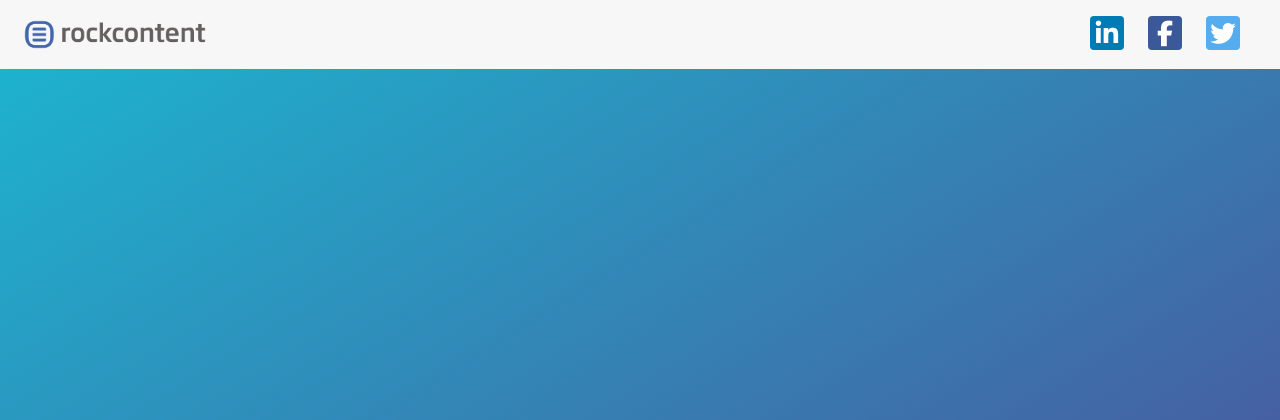
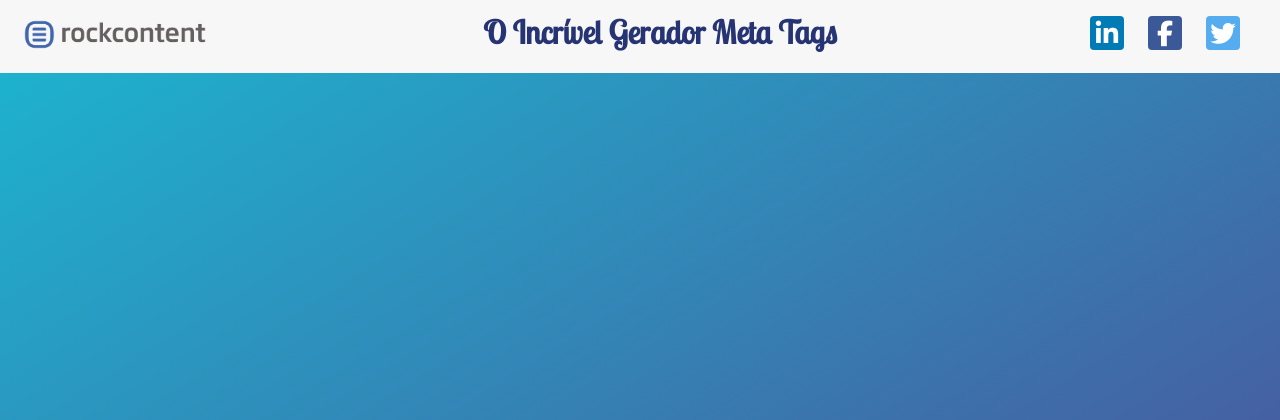
Before and after one commit to ggrossi/tag-gen-app, a PHP site: page / in a window 1280 px wide. Shown: the top 420 px of the page. Run offline with PHP 8.4, Linux system fonts and the light colour scheme; some libraries are stand-ins or nearby versions.

Commit message:
nav issues

```diff
--- a/css/custom.css
+++ b/css/custom.css
@@ -54,3 +54,10 @@ body {
 	font-size: 0.8rem;
 	font-weight: 300;
 }
+
+.name {
+	font-family: 'Lobster Two';
+	font-weight: 600;
+	font-size: 2rem;
+	color: rgb(38, 52, 115) !important ;
+}
--- a/header.php
+++ b/header.php
@@ -46,5 +46,9 @@
 
 	<!-- Roboto Font -->
 	<link href="https://fonts.googleapis.com/css?family=Roboto:100,300,400,500,700" rel="stylesheet">
+	<!-- Lato Font -->
+	<link href="https://fonts.googleapis.com/css?family=Lato:100,300,400,700" rel="stylesheet">
+	<!-- Lobster Two Font -->
+	<link href="https://fonts.googleapis.com/css?family=Lobster+Two" rel="stylesheet">
 
 </head>
--- a/nav.php
+++ b/nav.php
@@ -1,16 +1,26 @@
 <nav class="navbar fixed-top navbar-light bg-faded">
-	<div class="clearfix">
+	<div class="clearfix text-center">
+
+		<!-- Rock logo -->
 		<a class="navbar-brand float-left" href="https://rockcontent.com">
 			<img src="img/rockcontent.png" height="45" alt="rock content logo">
 		</a>
+
+		<!-- title -->
+		<h1 class="name navbar-text">O Incrível Gerador Meta Tags</h1>
+
+		<!-- twitter share -->
 		<a class="mr-4 my-2 btn btn-social-icon btn-twitter float-right" href="#">
 			<span class="fa fa-twitter"></span>
 		</a>
+		<!--facebook share -->
 		<a class="mr-4 my-2 btn btn-social-icon btn-facebook float-right" href="#">
 			<span class="fa fa-facebook"></span>
 		</a>
+		<!-- linkedin share -->
 		<a class="mr-4 my-2 btn btn-social-icon btn-linkedin float-right" href="#">
 			<span class="fa fa-linkedin"></span>
 		</a>
+
 	</div>
 </nav>
```
Lines whose indentation alone changed are shown as unchanged.
